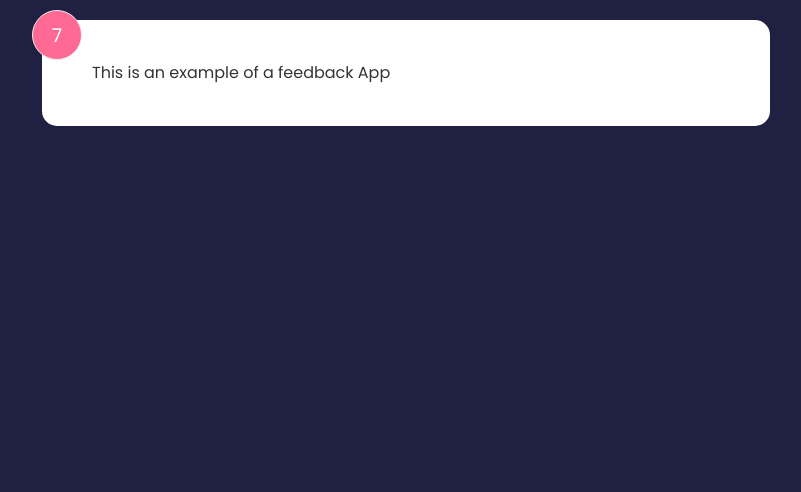
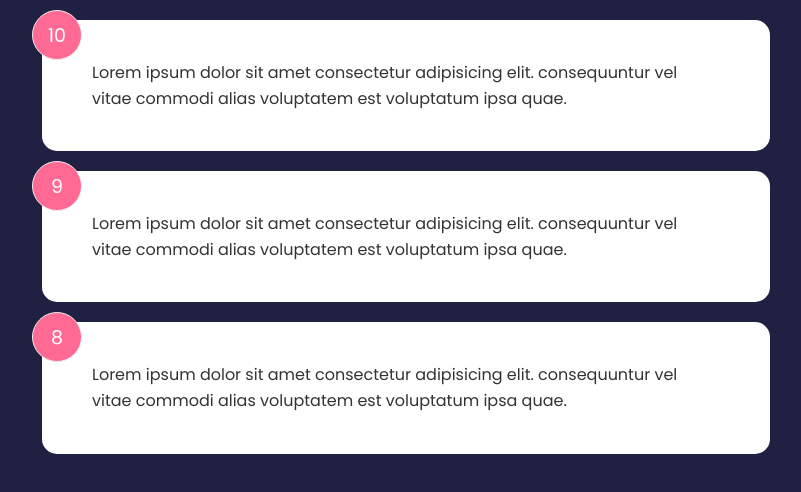
Before and after one commit to 13nidhi/Feedback-App, a React (Create React App) app: page / in a window 1280 px wide. Shown: the top 492 px of the page, without its empty margins (234-1035 px from the left). Built offline with nearby package versions, Linux system fonts and the light colour scheme.

Commit message:
added Feedback file

```diff
--- a/src/App.js
+++ b/src/App.js
@@ -1,6 +1,7 @@
 import { useState } from 'react';
 //import Header from './component/Header';
-import FeedbackItem from './components/FeedbackItem';
+//import FeedbackItem from './components/FeedbackItem';
+import FeedbackList from './components/FeedbackList';
 import FeedbackData from './data/FeedbackData';
 
 
@@ -10,7 +11,7 @@
     <>
 
         <div className='container'>
-            <FeedbackItem />
+            <FeedbackList feedback={feedback} />
         </div>
     </>
     )
--- a/src/components/FeedbackItem.jsx
+++ b/src/components/FeedbackItem.jsx
@@ -1,14 +1,12 @@
 import { useState } from "react";
 
-const FeedbackItem = () => {
-const [rating, setRating] = useState(7);
-const [text, setText] = useState("This is an example of a feedback App");
+const FeedbackItem = ({item}) => {
 
     return (
         <div className="card">
-            <div className="num-display">{rating}</div>
+            <div className="num-display">{item.rating}</div>
             <div className="text-display">
-                {text}
+                {item.text}
             </div>
         </div>
     )
--- /dev/null
+++ b/src/components/FeedbackList.jsx
@@ -0,0 +1,16 @@
+import FeedbackItem from './FeedbackItem';
+
+const FeedbackList = ({feedback}) => {
+    if (!feedback || feedback.length === 0){
+        return <p>No feedback yet</p>
+    }
+    return (
+        <div className="feedback-list">
+            {feedback.map((item ) => (
+                <FeedbackItem key={item.id} item={item}/>
+            ))}
+        </div>
+    )
+}
+
+export default FeedbackList;
```
